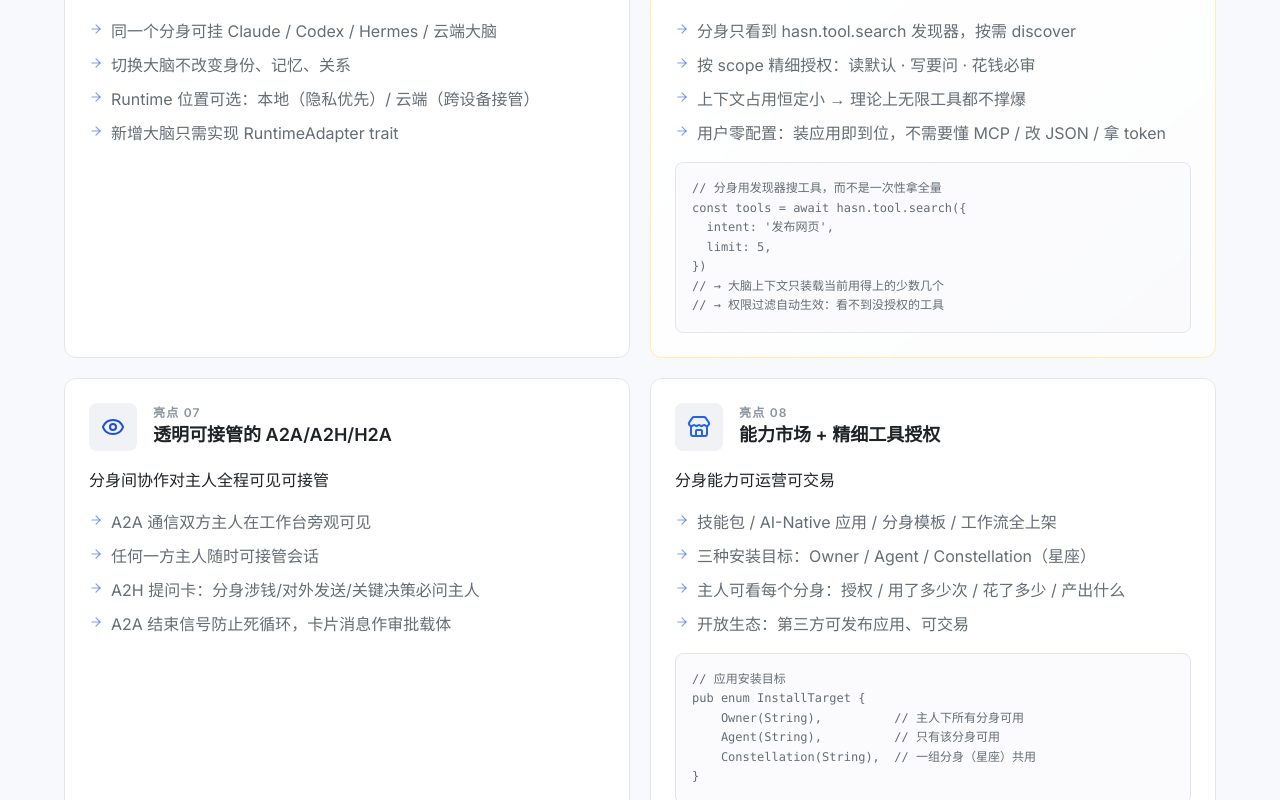
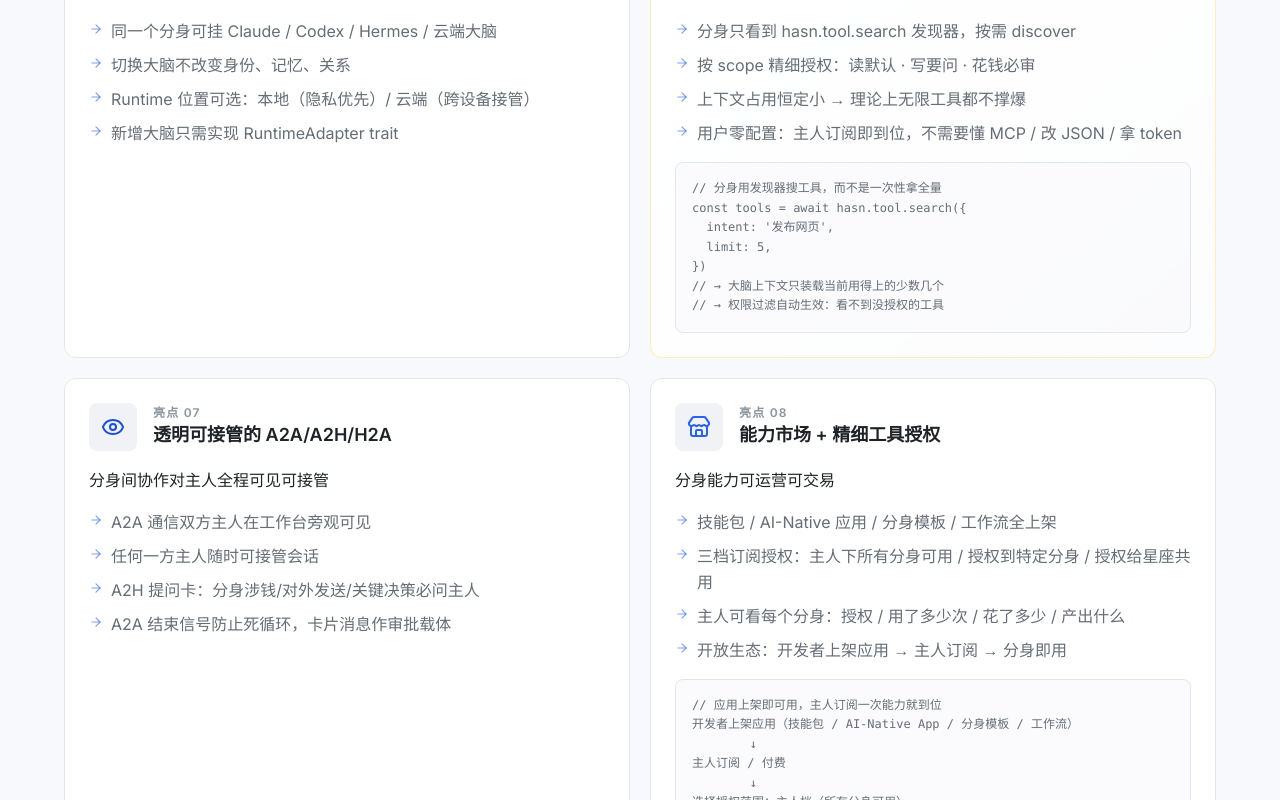
Before and after one commit to youngshunf/huanxing-website, a React (Vite) app: page /tech in a window 1280 px wide. Shown: the part 3320-4120 px from the top of the page. Built offline with nearby package versions, Linux system fonts and the light colour scheme.

Commit message:
fix(tech): 亮点 8 去掉「安装/InstallTarget」改用「上架→订阅→即用」
福仔铁律：唤星没有安装一说，应用上架即可用，主人订阅/付费后到位。
亮点 8 bullets/code block 全面改口径；亮点 6 「装应用即到位」→「主人订阅即到位」。

```diff
--- a/src/pages/Tech.tsx
+++ b/src/pages/Tech.tsx
@@ -153,7 +153,7 @@ crates/
       '分身只看到 hasn.tool.search 发现器，按需 discover',
       '按 scope 精细授权：读默认 · 写要问 · 花钱必审',
       '上下文占用恒定小 → 理论上无限工具都不撑爆',
-      '用户零配置：装应用即到位，不需要懂 MCP / 改 JSON / 拿 token',
+      '用户零配置：主人订阅即到位，不需要懂 MCP / 改 JSON / 拿 token',
     ],
     code: {
       lang: 'typescript',
@@ -185,18 +185,22 @@ const tools = await hasn.tool.search({
     tagline: '分身能力可运营可交易',
     bullets: [
       '技能包 / AI-Native 应用 / 分身模板 / 工作流全上架',
-      '三种安装目标：Owner / Agent / Constellation（星座）',
+      '三档订阅授权：主人下所有分身可用 / 授权到特定分身 / 授权给星座共用',
       '主人可看每个分身：授权 / 用了多少次 / 花了多少 / 产出什么',
-      '开放生态：第三方可发布应用、可交易',
+      '开放生态：开发者上架应用 → 主人订阅 → 分身即用',
     ],
     code: {
-      lang: 'rust',
-      body: `// 应用安装目标
-pub enum InstallTarget {
-    Owner(String),          // 主人下所有分身可用
-    Agent(String),          // 只有该分身可用
-    Constellation(String),  // 一组分身（星座）共用
-}`,
+      lang: 'text',
+      body: `// 应用上架即可用，主人订阅一次能力就到位
+开发者上架应用（技能包 / AI-Native App / 分身模板 / 工作流）
+        ↓
+主人订阅 / 付费
+        ↓
+选择授权范围：主人档（所有分身可用）
+            / 分身档（授权给特定分身）
+            / 星座档（授权给一组分身共用）
+        ↓
+分身即刻拥有该能力，按订阅结算，主人可随时查账 / 撤权`,
     },
   },
 ]
```
